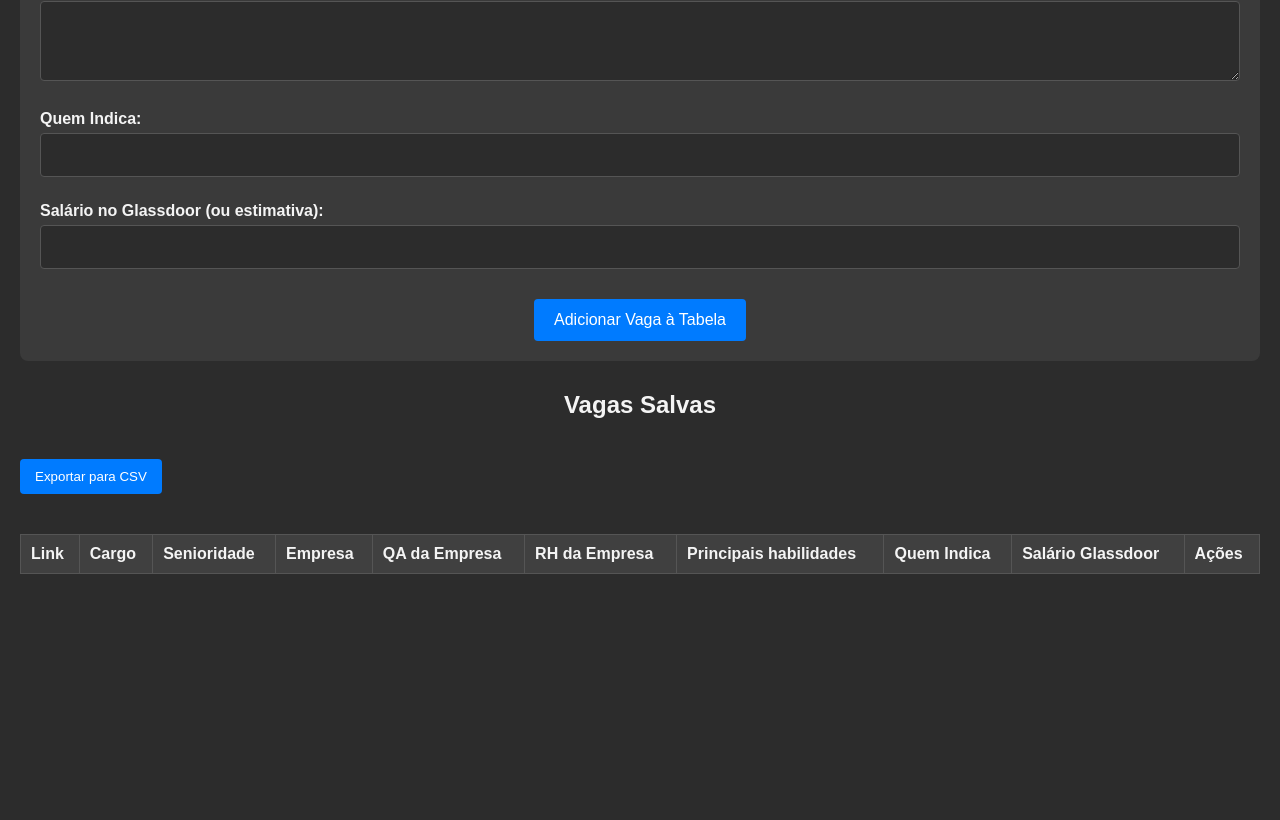
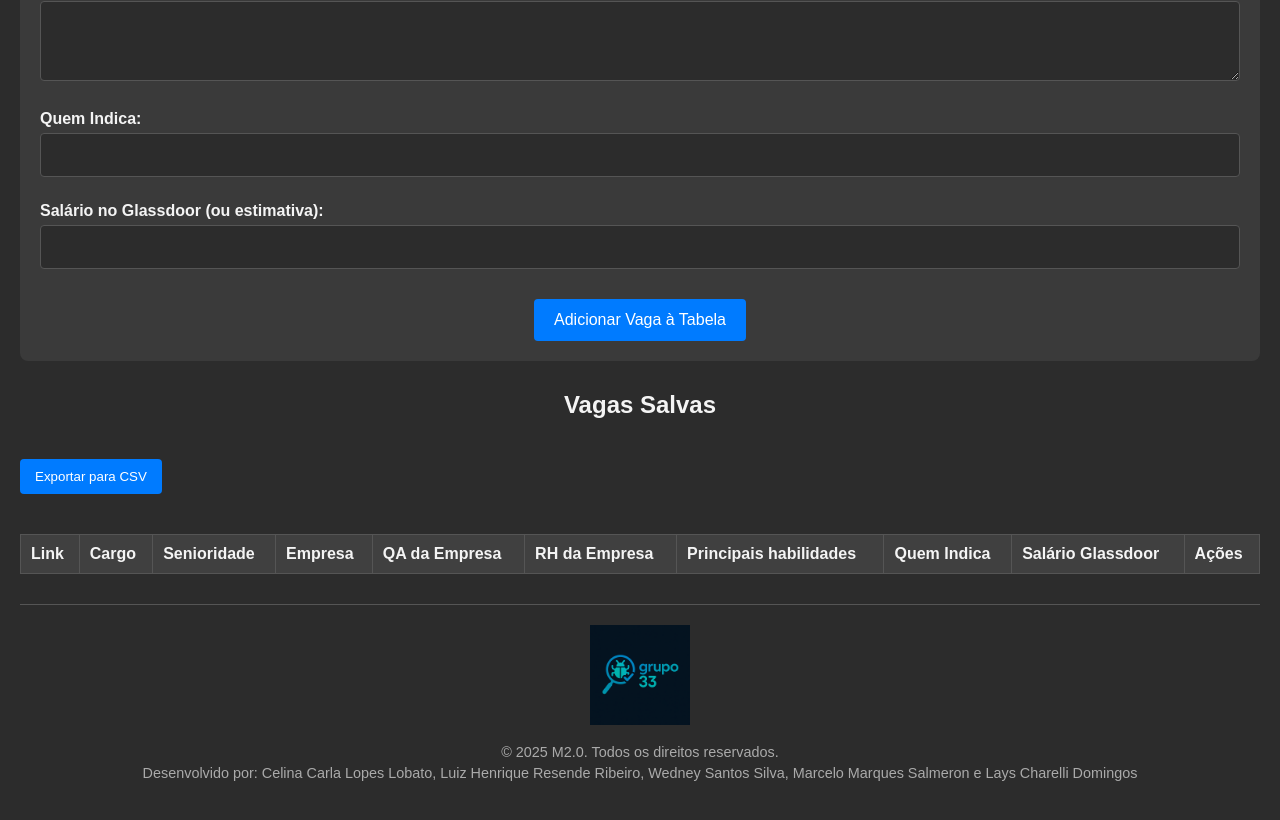
Before and after one commit to Marcelo-OM30/desafio-01-mentoria, a website: page index.html in a window 1280 px wide. Shown: the part 1002-1822 px from the top of the page. Before the commit the page ends 1596 px from the top, so only its background shows below. Drawn offline with Linux system fonts and the light colour scheme; no server answers.

Commit message:
footer e logo do grupo

```diff
--- a/index.html
+++ b/index.html
@@ -83,5 +83,10 @@
     <script src="https://www.gstatic.com/firebasejs/9.6.1/firebase-firestore-compat.js"></script>
 
     <script src="scripts.js"></script>
+    <footer>
+        <img src="images/logo-grupo33.png" alt="Logo Grupo 33" class="logo-grupo33-footer">
+        <p>&copy; 2025 M2.0. Todos os direitos reservados.</p>
+        <p>Desenvolvido por: Celina Carla Lopes Lobato, Luiz Henrique Resende Ribeiro, Wedney Santos Silva, Marcelo Marques Salmeron e Lays Charelli Domingos</p>
+    </footer>
 </body>
 </html>
--- a/styles.css
+++ b/styles.css
@@ -241,3 +241,39 @@ textarea {
         max-width: 150px; /* Reduz o logo em telas pequenas */
     }
 }
+
+footer {
+    text-align: center;
+    padding: 20px 0;
+    margin-top: 30px;
+    border-top: 1px solid #555; /* Cor da borda que combina com o tema escuro */
+    color: #aaa; /* Cor do texto um pouco mais suave */
+}
+
+footer p {
+    margin: 5px 0; /* Espaçamento entre os parágrafos do rodapé */
+    font-size: 0.9em;
+}
+
+.logo-grupo33-header {
+    max-width: 150px; /* Ajuste o tamanho conforme necessário */
+    height: auto;
+    margin-top: 10px;
+}
+
+.logo-grupo33-footer {
+    max-width: 100px; /* Menor no rodapé */
+    height: auto;
+    margin-bottom: 10px;
+}
+
+/* Removendo o estilo do logo de texto anterior, se não for mais necessário */
+/*
+.text-logo-grupo33 {
+    font-size: 2em;
+    font-weight: bold;
+    color: #007bff;
+    margin-top: 10px;
+    text-shadow: 1px 1px 2px #000000;
+}
+*/
```
Also changed, not shown: images/logo-grupo33.png (added), 1 other file.
